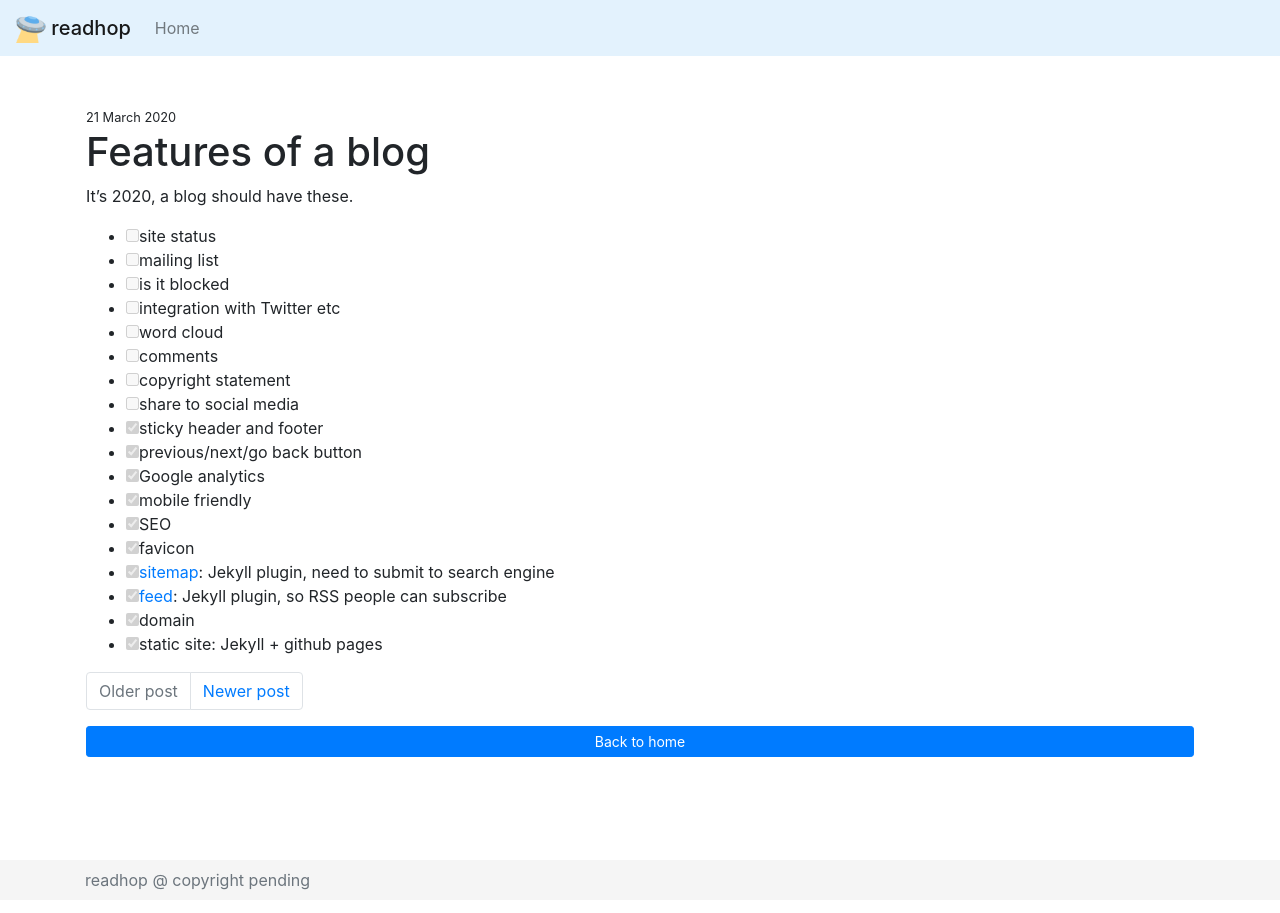
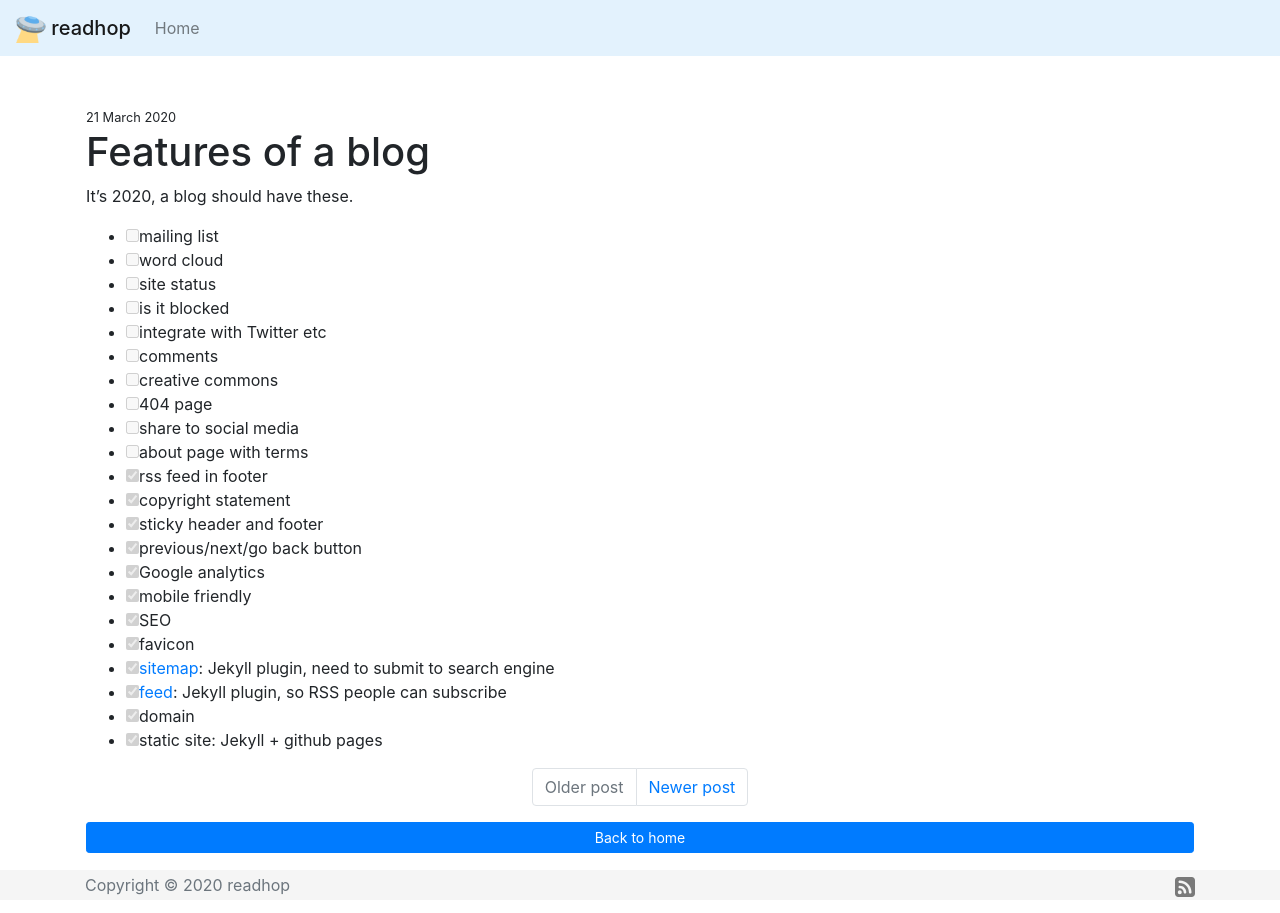
Before and after one commit to robocalpico/robocalpico.github.io, a Jekyll site: the page built from _posts/2020-03-21-features-of-a-blog.md, in a window 1280 px wide. Built offline with Jekyll 4.4.1, drawn with Linux system fonts in a browser that asks for light colours; comment, search, counter and statistics services are not loaded.

Commit message:
add copyright, feed at footer, feed excerpt only

```diff
--- a/_config.yml
+++ b/_config.yml
@@ -6,6 +6,8 @@ highlighter: rouge
 theme: jekyll-theme-primer
 url: "https://readhop.com"
 google_analytics: UA-158033435-1
+feed:
+  excerpt_only: true
 plugins:
   - jekyll-sitemap
   - jekyll-feed
--- a/_layouts/default.html
+++ b/_layouts/default.html
@@ -55,7 +55,16 @@
   <!-- footer -->
   <footer class="footer">
     <div class="container">
-      <span class="text-muted">{{ site.title }} @ copyright pending</span>
+      <div class="row">
+        <div class="col">
+          <span class="text-muted">Copyright © 2020 {{ site.title }}</span>
+        </div>
+        <div class="col">
+          <p class="text-right"><a href="{{ site.baseurl }}/feed.xml">
+            <img style="width:20px;opacity: 0.5;" src="/assets/img/rss.svg" alt="feed">
+          </a></p>
+        </div>
+      </div>
     </div>
   </footer>
 
--- a/_layouts/post.html
+++ b/_layouts/post.html
@@ -14,7 +14,7 @@ layout: default
 {% endif %} -->
 
 <nav aria-label="Page navigation example">
-  <ul class="pagination">
+  <ul class="pagination justify-content-center">
     {% if page.previous != nil %}
         <li class="page-item"><a class="page-link" href="{{ page.previous.url }}">Older post</a></li>
     {% else %}
--- a/_posts/2020-03-21-features-of-a-blog.md
+++ b/_posts/2020-03-21-features-of-a-blog.md
@@ -8,14 +8,18 @@ categories: Admin
 
 It's 2020, a blog should have these.
 
+- [ ] mailing list
+- [ ] word cloud
 - [ ] site status
-- [ ] mailing list
 - [ ] is it blocked
-- [ ] integration with Twitter etc
-- [ ] word cloud
+- [ ] integrate with Twitter etc
 - [ ] comments
-- [ ] copyright statement
+- [ ] creative commons
+- [ ] 404 page
 - [ ] share to social media
+- [ ] about page with terms
+- [x] rss feed in footer
+- [x] copyright statement
 - [x] sticky header and footer
 - [x] previous/next/go back button
 - [x] Google analytics
--- a/assets/css/style.scss
+++ b/assets/css/style.scss
@@ -24,10 +24,10 @@ body {
   margin-bottom: 60px; /* Margin bottom by footer height */
 }
 .footer {
-  position: absolute;
+  position: fixed;
   bottom: 0;
   width: 100%;
-  height: 40px; /* Set the fixed height of the footer here */
-  line-height: 40px; /* Vertically center the text there */
+  height: 30px; /* Set the fixed height of the footer here */
+  line-height: 30px; /* Vertically center the text there */
   background-color: #f5f5f5;
 }
```
Also changed, not shown: assets/img/rss.svg (added).
